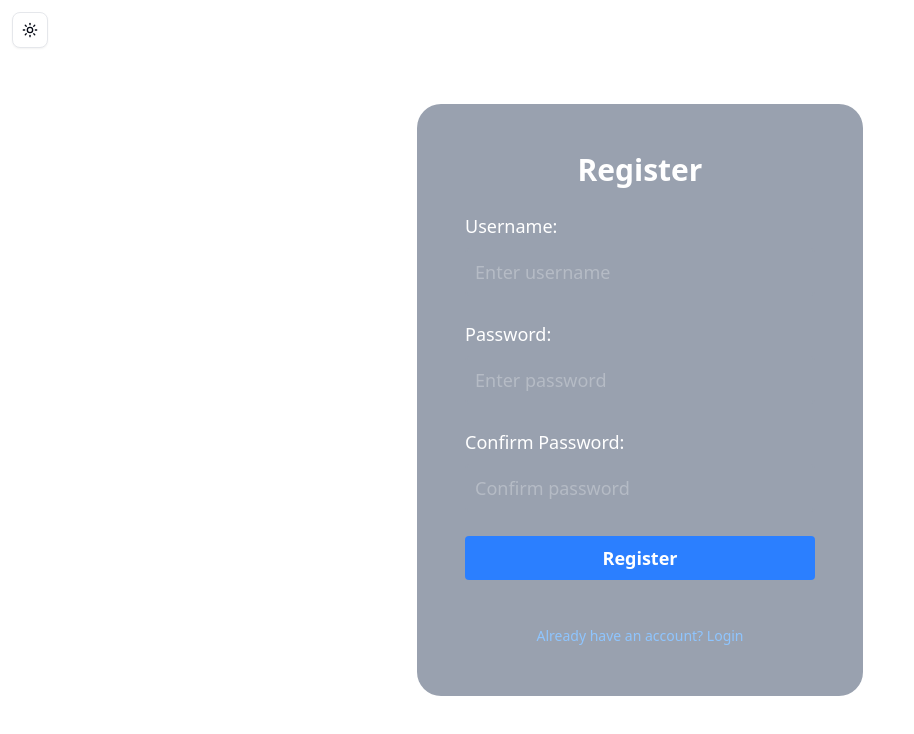
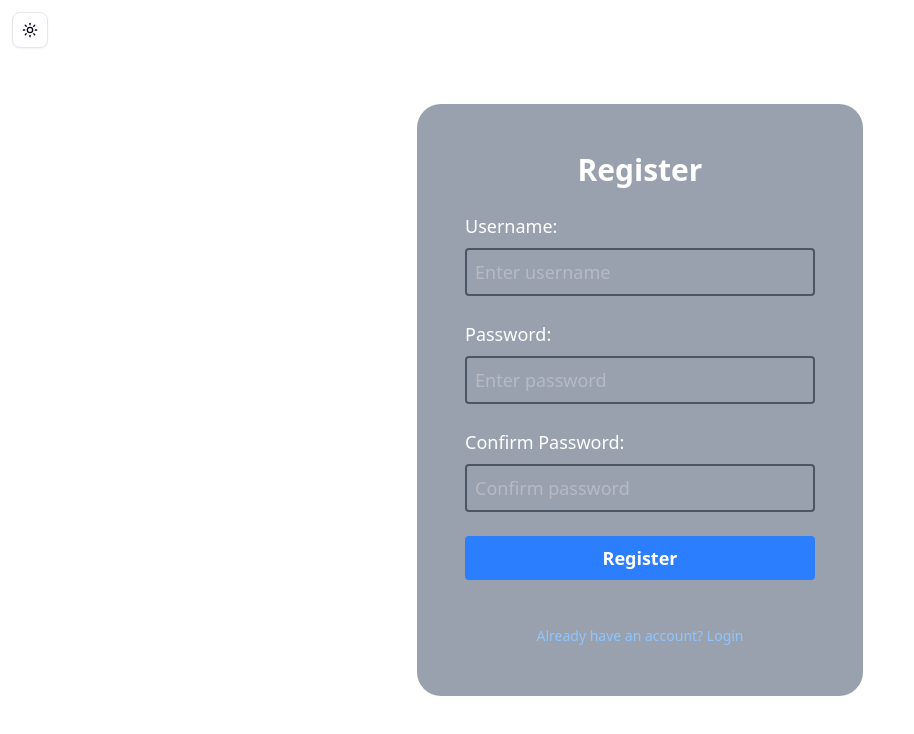
Before and after one commit to bkfri1/full-app, a Next.js app: page /register in a window 1280 px wide. Shown: the top 734 px of the page, without its empty margins (0-914 px from the left). Built offline with nearby package versions, Linux system fonts and the light colour scheme; no server answers; what react-modal-hook would draw is missing.

Commit message:
updated dark mode2

```diff
--- a/src/app/login/page.tsx
+++ b/src/app/login/page.tsx
@@ -46,7 +46,7 @@ export default function Page() {
                             value={username}
                             placeholder="Enter username"
                             onChange={e => setUsername(e.target.value)}
-                            className="p-2 rounded text-gray-300 mt-1 border-2 border-gray-400 focus:border-blue-500 text-lg w-full min-w-[350px]"
+                            className="p-2 rounded text-gray-300 mt-1 border-2 border-gray-600 dark:border-gray-400 focus:border-blue-500 text-lg w-full min-w-[350px]"
                             required
                         />
                     </label>
@@ -57,7 +57,7 @@ export default function Page() {
                             value={password}
                             placeholder="Enter password"
                             onChange={e => setPassword(e.target.value)}
-                            className="p-2 rounded text-gray-300 mt-1 border-2 border-gray-400 focus:border-blue-500 text-lg w-full min-w-[350px]"
+                            className="p-2 rounded text-gray-300 mt-1 border-2 border-gray-600 dark:border-gray-400 focus:border-blue-500 text-lg w-full min-w-[350px]"
                             required
                         />
                     </label>
--- a/src/app/register/page.tsx
+++ b/src/app/register/page.tsx
@@ -42,7 +42,7 @@ export default function Page() {
                             value={username}
                             placeholder="Enter username"
                             onChange={e => setUsername(e.target.value)}
-                            className="p-2 rounded text-gray-300 mt-1 border-2 border-gray-400 focus:border-blue-500 text-lg w-full min-w-[350px]"
+                            className="p-2 rounded text-gray-300 mt-1 border-2 border-gray-600 dark:border-gray-400 focus:border-blue-500 text-lg w-full min-w-[350px]"
                             required
                         />
                     </label>
@@ -53,7 +53,7 @@ export default function Page() {
                             value={password}
                             placeholder="Enter password"
                             onChange={e => setPassword(e.target.value)}
-                            className="p-2 rounded text-gray-300 mt-1 border-2 border-gray-400 focus:border-blue-500 text-lg w-full min-w-[350px]"
+                            className="p-2 rounded text-gray-300 mt-1 border-2 border-gray-600 dark:border-gray-400 focus:border-blue-500 text-lg w-full min-w-[350px]"
                             required
                         />
                     </label>
@@ -64,7 +64,7 @@ export default function Page() {
                             value={confirmPassword}
                             placeholder="Confirm password"
                             onChange={e => setConfirmPassword(e.target.value)}
-                            className="p-2 rounded text-gray-300 mt-1 border-2 border-gray-400 focus:border-blue-500 text-lg w-full min-w-[350px]"
+                            className="p-2 rounded text-gray-300 mt-1 border-2 border-gray-600 dark:border-gray-400 focus:border-blue-500 text-lg w-full min-w-[350px]"
                             required
                         />
                     </label>
```
